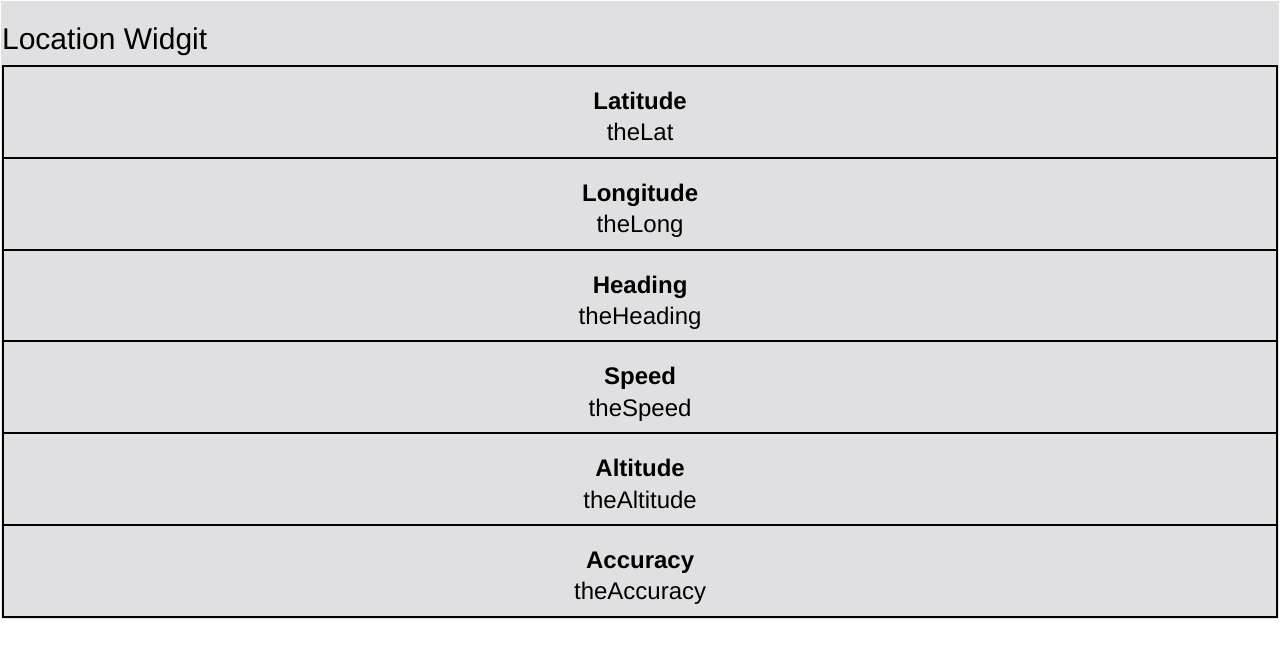
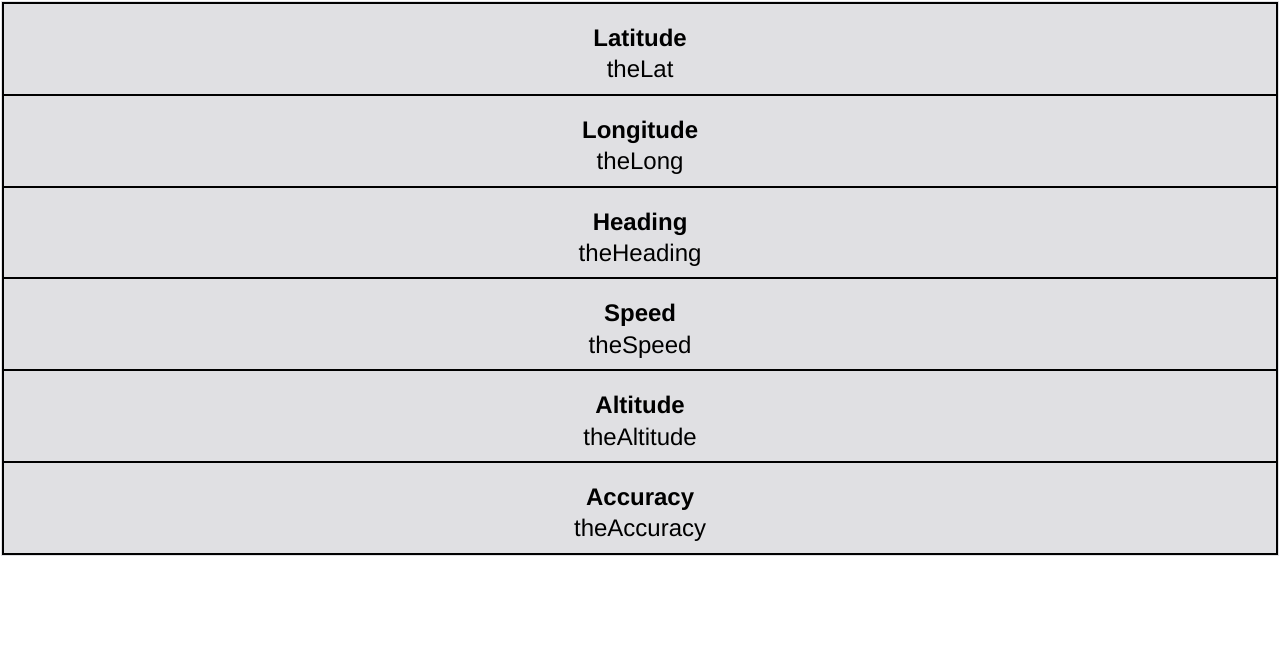
Before and after one commit to djtbdanner/locator-node-angular, a website: page index.html in a window 1280 px wide. Drawn offline with nearby package versions, Linux system fonts and the light colour scheme.

Commit message:
remove unnecessary header

```diff
--- a/index.html
+++ b/index.html
@@ -40,7 +40,6 @@
 <body>
 
   <div class="basic">
-    <h2>Location Widgit</h2>
     <form>
       <table class="basicTable">
         <tbody>
```
